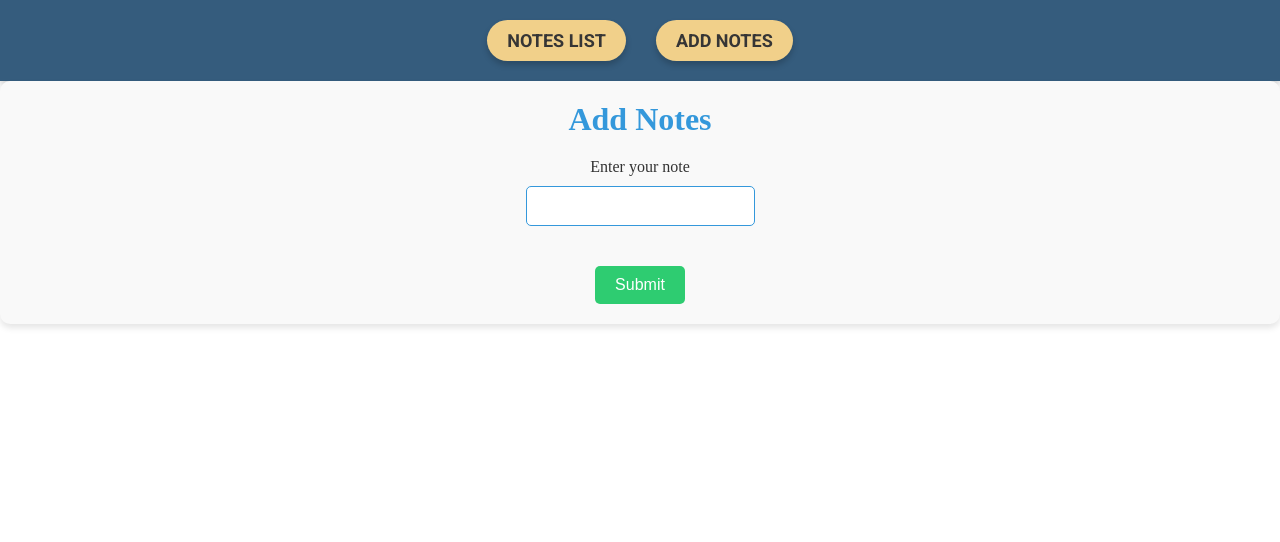
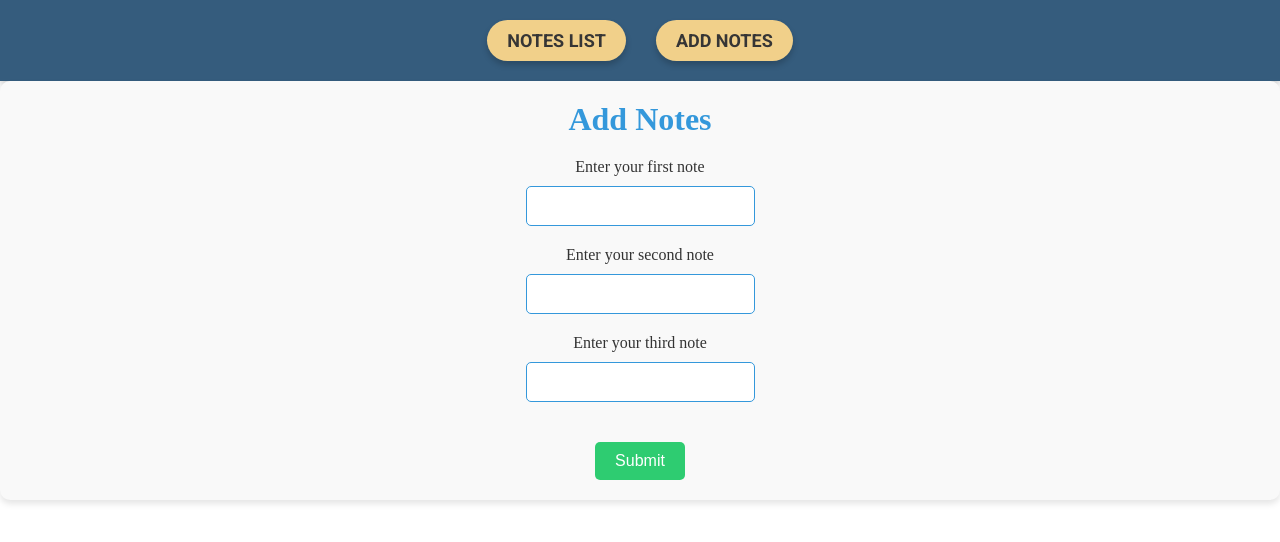
Before and after one commit to shanakasp/react-reduxSaga-udemyCourse, a React (Vite) app: page /addNotes in a window 1280 px wide. Shown: the top 542 px of the page. Built offline with nearby package versions, Linux system fonts and the light colour scheme.

Commit message:
modified index.jsx added UseForm.jsx

```diff
--- /dev/null
+++ b/src/containers/addNotes/UseForm.jsx
@@ -0,0 +1,25 @@
+import { useState } from "react";
+
+const useForm = (initialValues) => {
+  const [values, setValues] = useState(initialValues);
+
+  const handleChange = (e) => {
+    const { name, value } = e.target;
+    setValues((prevValues) => ({
+      ...prevValues,
+      [name]: value,
+    }));
+  };
+
+  const resetForm = () => {
+    setValues(initialValues);
+  };
+
+  return {
+    values,
+    handleChange,
+    resetForm,
+  };
+};
+
+export default useForm;
--- a/src/containers/addNotes/index.jsx
+++ b/src/containers/addNotes/index.jsx
@@ -1,12 +1,18 @@
-import { useState } from "react";
 import Header from "../../components/header/index";
+import useForm from "./UseForm";
 import "./addNots.styles.scss";
 
 const Index = () => {
-  const [text, setText] = useState("");
+  const { values, handleChange, resetForm } = useForm({
+    text1: "",
+    text2: "",
+    text3: "",
+  });
 
-  const Submit = () => {
-    console.log(text);
+  const handleSubmit = (e) => {
+    e.preventDefault();
+    console.log(values);
+    resetForm();
   };
 
   return (
@@ -17,19 +23,38 @@ const Index = () => {
 
       <div className="containerAddNotes">
         <h1>Add Notes</h1>
-        <form>
+        <form onSubmit={handleSubmit}>
           <label>
-            Enter your note
+            Enter your first note
             <input
               type="text"
-              value={text}
-              onChange={(e) => setText(e.target.value)}
+              name="text1"
+              value={values.text1}
+              onChange={handleChange}
             />
           </label>
+          <label>
+            Enter your second note
+            <input
+              type="text"
+              name="text2"
+              value={values.text2}
+              onChange={handleChange}
+            />
+          </label>
+          <label>
+            Enter your third note
+            <input
+              type="text"
+              name="text3"
+              value={values.text3}
+              onChange={handleChange}
+            />
+          </label>
+          <div className="button">
+            <button type="submit">Submit</button>
+          </div>
         </form>
-        <div className="button">
-          <button onClick={Submit}>Submit</button>
-        </div>
       </div>
     </div>
   );
```
